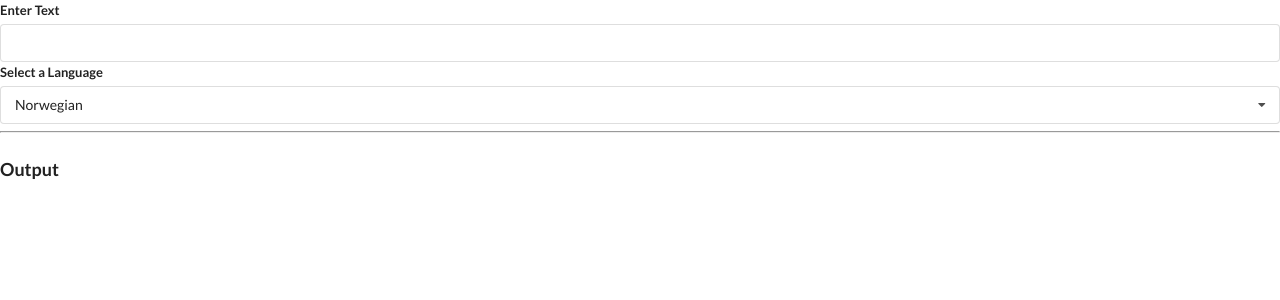
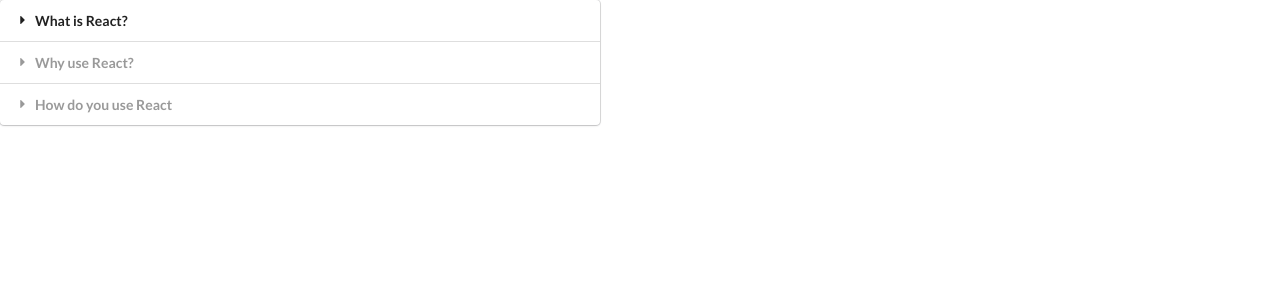
Before and after one commit to gefilte84/widgets, a React (Create React App) app: page / in a window 1280 px wide. Shown: the top 300 px of the page. Built offline with nearby package versions, Linux system fonts and the light colour scheme; no server answers.

Commit message:
Lagt til navigasjon

```diff
--- a/src/App.js
+++ b/src/App.js
@@ -37,6 +37,35 @@
 }
 
 ];
+
+// Route mappings. Navigasjon for appen
+const showAccordion = () => {
+    if (window.location.pathname === '/'){
+        return <Accordion items={items} />
+    }
+};
+
+const showList = () => {
+    if (window.location.pathname === '/list'){
+        return <Search />;
+    }
+};
+
+const showDropdown = () => {
+    if (window.location.pathname === '/dropdown'){
+        return <Dropdown />;
+    }
+};
+
+const showTranslate = () => {
+    if (window.location.pathname === '/translate'){
+        return <Translate />;
+    }
+};
+
+
+
+
 // Målet er å gi props til dropdown
 // App component
 // onSelectedChange er event handler, callback
@@ -44,7 +73,10 @@
 export default () => {
     return (
     <div>
-        <Translate />
+        {showAccordion()}
+        {showList()}
+        {showDropdown()}
+        {showTranslate()}
     </div>
     );
 };
```
